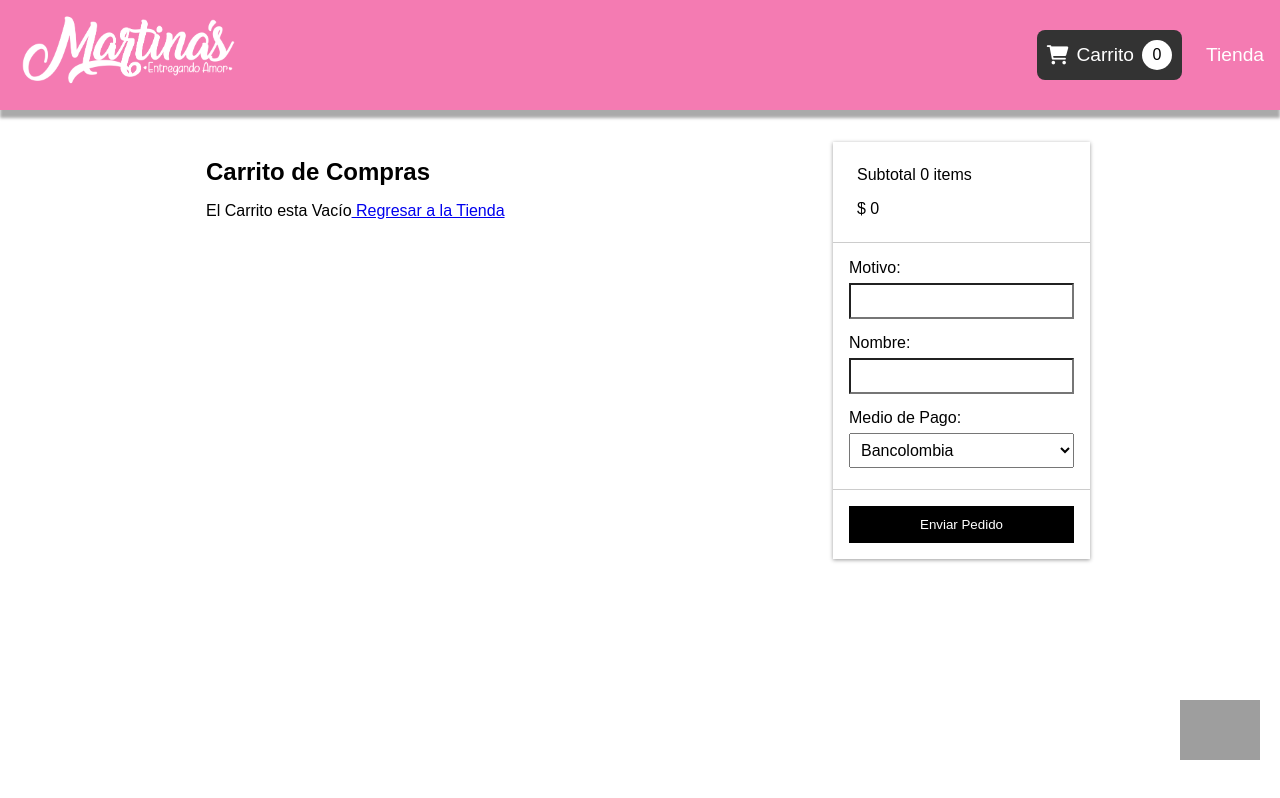
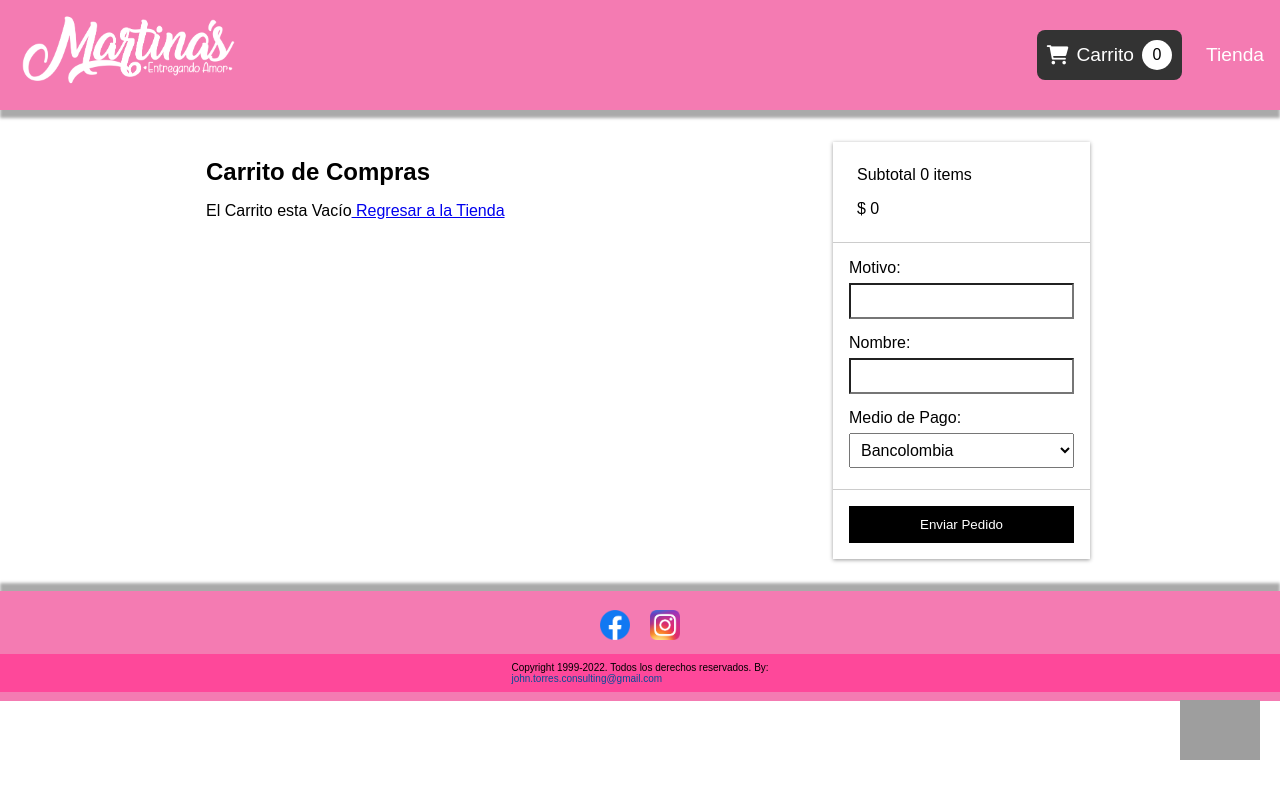
Before and after one commit to john2408/martinas-react, a React (Create React App) app in the folder frontend/: page /cart in a window 1280 px wide. Built offline with nearby package versions, Linux system fonts and the light colour scheme; grey boxes are pictures that could not be loaded.

Commit message:
footer added

```diff
--- a/frontend/src/App.js
+++ b/frontend/src/App.js
@@ -9,6 +9,7 @@ import Navbar from './components/Navbar';
 import Backdrop from './components/Backdrop';
 import SideDrawer from './components/SideDrawer';
 import WhatsappButton from './components/WhatsappButton';
+import Footer from './components/Footer';
 
 //Screens
 import HomeScreen from './screens/HomeScreen';
@@ -37,7 +38,9 @@ function App() {
 
         </Switch>
 
+
       </main>
+      <Footer/>
 
 
     </Router>
--- /dev/null
+++ b/frontend/src/components/Footer.css
@@ -0,0 +1,53 @@
+.footer{
+
+    width: 100%;
+    height: 110px;
+    background-color: #f473adef;
+    display: flex;
+    justify-content: center;
+    align-items: center;
+    z-index: 50;
+    box-shadow: 0px -8px 3px #aaaaaa;
+    flex-direction: column;
+
+
+}
+
+.footer__upper{
+
+    width: 100%;
+    display: flex;
+    justify-content: center;
+    align-items: center;
+    flex-direction: row;
+
+
+}
+
+.footer__lower{
+
+    width: 100%;
+    display: grid;
+    justify-content: center;
+    align-items: center;
+    padding: 0.5rem;
+    background: #ff4297e1;
+    font-size: 10px;
+
+}
+
+.footer__element{
+    padding: 10px;
+    cursor: pointer;
+}
+
+.footer__img{
+    height: 30px;
+
+}
+
+
+.footer__creator{
+    cursor: pointer;
+    color:#044c99;
+}
--- /dev/null
+++ b/frontend/src/components/Footer.js
@@ -0,0 +1,36 @@
+import "./Footer.css";
+
+const Footer = () => {
+
+
+  return (
+    <div className="footer">
+        <div className = "footer__upper">
+
+            <div className="footer__element"
+                onClick={(e) => window.open('https://www.facebook.com/DesayunosorpresaBugaTiendaMartinas/')}>
+                <img className = "footer__img"
+                                    src = "Facebook_Logo.png"
+                                    alt="Facebook Logo">
+                 </img>
+            </div>
+            <div className="footer__element"
+                onClick={(e) => window.open("https://instagram.com/store.martinas?igshid=YmMyMTA2M2Y=")}>
+                <img className = "footer__img"
+                                    src = "Instagram_icon.png"
+                                    alt="Instagram Logo">
+                </img>
+            </div>
+
+        </div>
+        <div className = "footer__lower">
+            Copyright 1999-2022. Todos los derechos reservados.
+            By: <p className = 'footer__creator' onClick={(e) => window.open("https://de.linkedin.com/in/john-torres-data-science")}> john.torres.consulting@gmail.com</p>
+        </div>
+
+
+    </div>
+  )
+}
+
+export default Footer
--- a/frontend/src/components/WhatsappButton.css
+++ b/frontend/src/components/WhatsappButton.css
@@ -9,6 +9,7 @@
     background:transparent;
     right:20px;
     bottom:20px;
+    cursor: pointer;
 }
 
 .whatsappButton:hover,
```
Also changed, not shown: frontend/public/Facebook_Logo.png (added), frontend/public/Instagram_icon.png (added).
